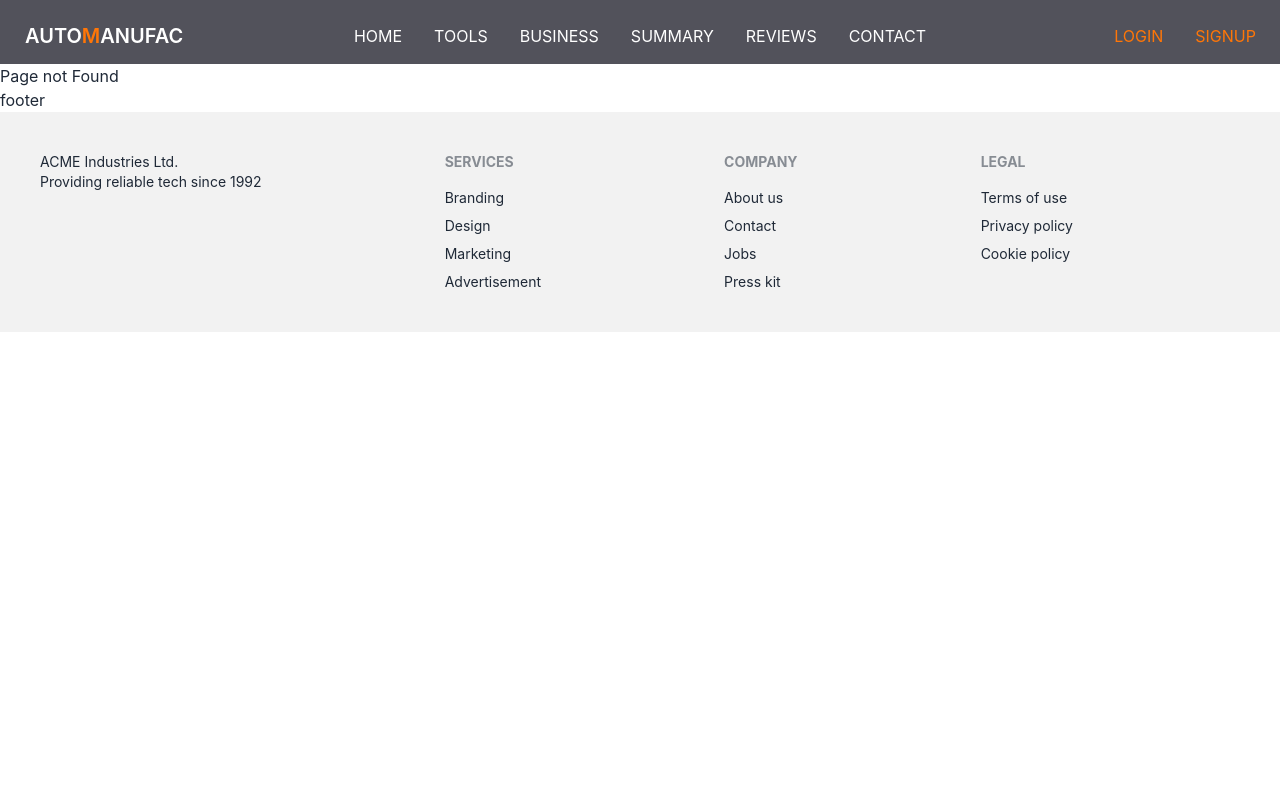
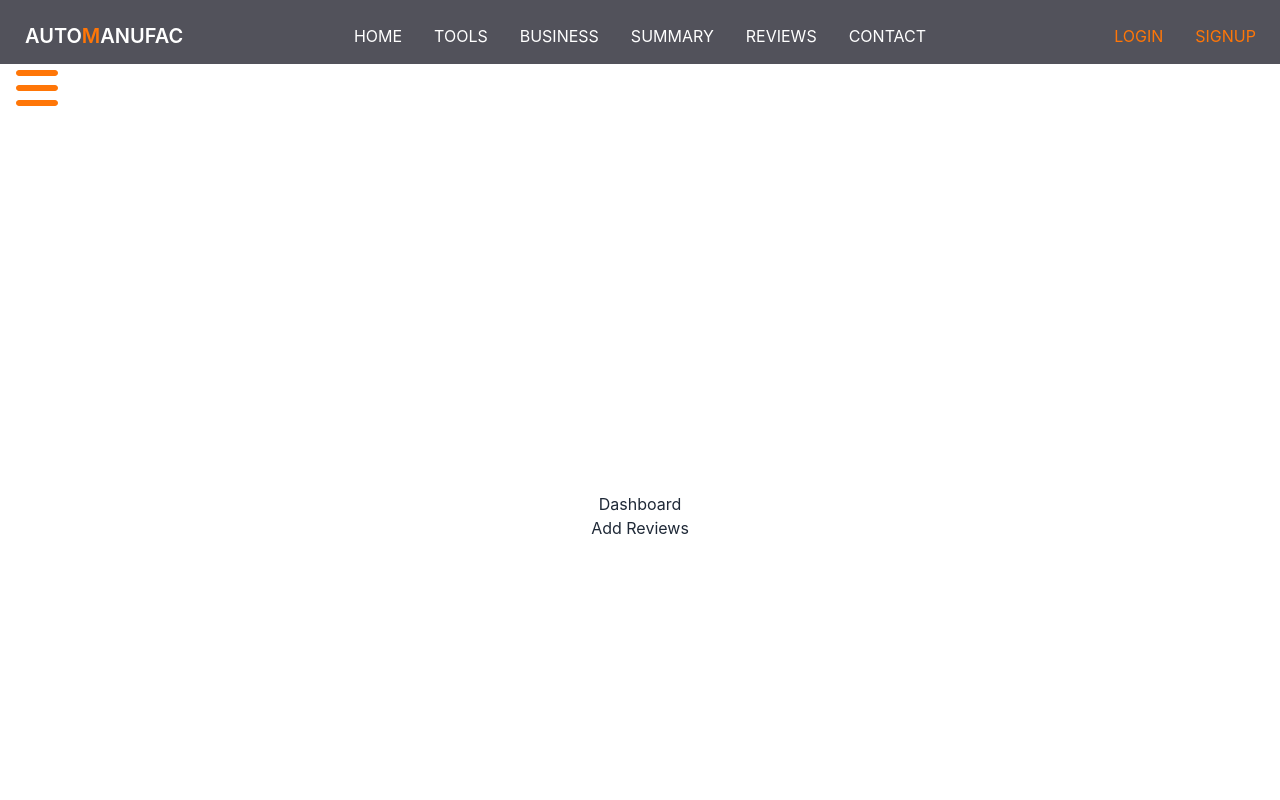
Before and after one commit to islamtusher/auto-manufecture-client-side, a React (Create React App) app: page /dashboard/addreviews in a window 1280 px wide. Shown: the top 800 px of the page. Built offline with nearby package versions, Linux system fonts and the light colour scheme; no server answers; a web font is replaced by a local one.

Commit message:
added the dashboard page and make sucure

```diff
--- a/src/App.js
+++ b/src/App.js
@@ -15,6 +15,10 @@
 import { ToastContainer } from 'react-toastify';
 import RequireAuth from './additional/RequireAuth';
 import Purchase from './pages/PartsPurchase/Purchase';
+import Dashboard from './pages/Dashboard/Dashboard';
+import MyPurchases from './pages/Dashboard/MyPurchases';
+import AddReviews from './pages/Dashboard/AddReviews';
+import MyProfile from './pages/Dashboard/MyProfile';
 
 function App() {
   return (
@@ -28,6 +32,11 @@
         <Route path='/reviews' element={<Reviews></Reviews>}></Route>
         <Route path='/business' element={<Business></Business>}></Route>
         <Route path='/blogs' element={<Blogs></Blogs>}></Route>
+        <Route path='/dashboard' element={<Dashboard></Dashboard>}>
+          <Route index element={<MyPurchases></MyPurchases>}></Route>
+          <Route path='addreviews' element={<AddReviews></AddReviews>}></Route>
+          <Route path='myprofile' element={<MyProfile></MyProfile>}></Route>
+        </Route>
         <Route path='/login' element={<Login></Login>}></Route>
         <Route path='/signup' element={<SignUp></SignUp>}></Route>
         <Route path='/contact' element={<Footer></Footer>}></Route>
--- /dev/null
+++ b/src/pages/Dashboard/AddReviews.js
@@ -0,0 +1,11 @@
+import React from 'react';
+
+const AddReviews = () => {
+    return (
+        <div>
+            <h1>Add Reviews</h1>
+        </div>
+    );
+};
+
+export default AddReviews;
--- /dev/null
+++ b/src/pages/Dashboard/Dashboard.js
@@ -0,0 +1,37 @@
+import { FontAwesomeIcon } from '@fortawesome/react-fontawesome';
+import { faBars } from '@fortawesome/free-solid-svg-icons';
+import React from 'react';
+import { Link, Outlet } from 'react-router-dom';
+import CustomLink from '../../additional/CustomLink';
+
+const Dashboard = () => {
+    return (
+        <div>
+            <label for="my-drawer" class=" drawer-button">
+                <FontAwesomeIcon
+                    className='btn bg-white border-none rounded hover:bg-white hover:text-secondary hover:border-rounded-0 text-primary' icon={faBars}>
+                </FontAwesomeIcon>
+            </label>
+            <div class="drawer">
+                <input id="my-drawer" type="checkbox" class="drawer-toggle" />
+                <div class="drawer-content flex flex-col items-center justify-center">
+                    {/* <!-- Page content here --> */}
+                    <h1>Dashboard</h1>
+                    <Outlet></Outlet>
+                </div>
+                <div class="drawer-side">
+                    <label for="my-drawer" class="drawer-overlay"></label>
+                    <ul class="menu p-4 overflow-y-auto w-60 bg-base-100 text-base-content">
+                    {/* <!-- Sidebar content here --> */}
+                    <li><Link className='focus:text-white focus:bg-secondary' to='/dashboard'>My Orders</Link></li>
+                    <li><Link className='focus:text-white focus:bg-secondary' to='/dashboard/addreviews'>Add A Review</Link></li>
+                    <li><Link className='focus:text-white focus:bg-secondary' to='/dashboard/myprofile'>My Profile</Link></li>
+
+                    </ul>
+                </div>
+            </div>
+        </div>
+    );
+};
+
+export default Dashboard;
--- /dev/null
+++ b/src/pages/Dashboard/MyProfile.js
@@ -0,0 +1,11 @@
+import React from 'react';
+
+const MyProfile = () => {
+    return (
+        <div>
+            <h1>My Profile</h1>
+        </div>
+    );
+};
+
+export default MyProfile;
--- /dev/null
+++ b/src/pages/Dashboard/MyPurchases.js
@@ -0,0 +1,11 @@
+import React from 'react';
+
+const MyPurchases = () => {
+    return (
+        <div>
+            <h1>My Purchase</h1>
+        </div>
+    );
+};
+
+export default MyPurchases;
--- a/src/pages/shared/Navbar.js
+++ b/src/pages/shared/Navbar.js
@@ -54,6 +54,10 @@
                     <li><CustomLink to='/summary' className=''>Summary</CustomLink></li>
                     <li><CustomLink to='/reviews' className=''>Reviews</CustomLink></li>
                     <li><CustomLink to='/contact' className=''>contact</CustomLink></li>
+                    {
+                        user?.email && <li><CustomLink to='/dashboard' className=''>Dashboard</CustomLink></li>
+                    }
+
                 </ul>
             </div>
             <div className="navbar-end">
```
